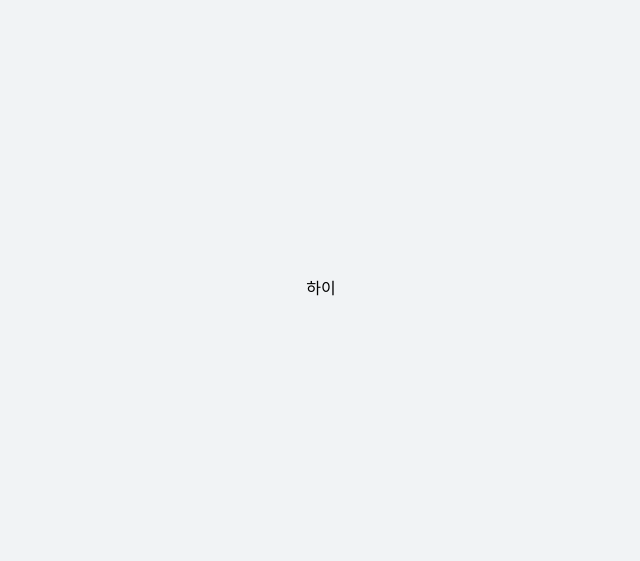
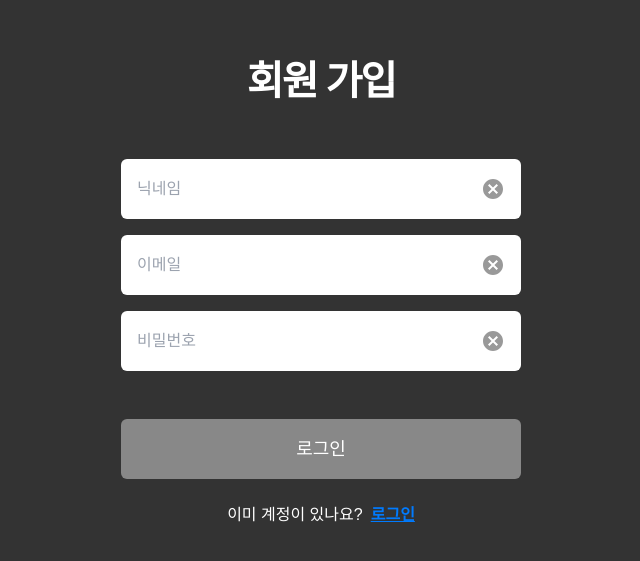
Before and after one commit to T-BluePot/mood-set, a React (Create React App) app in the folder mood-set/: page /signUp in a window 1280 px wide. Shown: the part 111-672 px from the top of the page, without its empty margins (319-959 px from the left). Built offline with nearby package versions, Linux system fonts and the light colour scheme; a web font is replaced by a local one.

Commit message:
feat sign-up page

```diff
--- a/mood-set/package.json
+++ b/mood-set/package.json
@@ -18,6 +18,7 @@
     "@types/react": "^19.0.9",
     "@types/react-dom": "^19.0.3",
     "class-variance-authority": "^0.7.1",
+    "firebase": "^11.4.0",
     "lucide-react": "^0.475.0",
     "react": "^19.0.0",
     "react-dom": "^19.0.0",
--- /dev/null
+++ b/mood-set/src/firebase.tsx
@@ -0,0 +1,17 @@
+// Import the functions you need from the SDKs you need
+import { initializeApp } from "firebase/app";
+// TODO: Add SDKs for Firebase products that you want to use
+// https://firebase.google.com/docs/web/setup#available-libraries
+
+// Your web app's Firebase configuration
+const firebaseConfig = {
+  apiKey: "AIzaSyBoAHfdATF4o7Ct5O2NK9lYq88JmAh6fDo",
+  authDomain: "mood-set-f2239.firebaseapp.com",
+  projectId: "mood-set-f2239",
+  storageBucket: "mood-set-f2239.firebasestorage.app",
+  messagingSenderId: "826542357279",
+  appId: "1:826542357279:web:54bdb71967a99461368e2a",
+};
+
+// Initialize Firebase
+const app = initializeApp(firebaseConfig);
--- a/mood-set/src/pages/main/Main.tsx
+++ b/mood-set/src/pages/main/Main.tsx
@@ -1,6 +1,6 @@
 import React from "react";
 import { useState, useEffect } from "react";
-import { useNavigate, Outlet } from "react-router-dom";
+import { useNavigate } from "react-router-dom";
 // design
 import "../../styles/logoAnimation.css";
 import CancelIcon from "@mui/icons-material/Cancel";
@@ -20,15 +20,15 @@ const Main = () => {
 
   return (
     <div>
-      <div className="flex flex-col items-center justify-center h-screen bg-gray-90 font-pretendard">
+      <div className="flex flex-col items-center justify-center w-screen h-screen bg-gray-90 font-pretendard">
         <div className="flex flex-col items-center gap-12 mb-12">
           {/* 메인 로고 */}
           <div className="w-[100px] h-[100px] rounded-full gradient-bg" />
           <div className="flex flex-col space-y-4 ">
             <div className="relative w-[400px] ">
               <input
-                className="w-full h-[60px] p-4 pr-12 rounded-md focus:outline-none focus:ring-2 focus:ring-main-hard-50 "
-                placeholder="아이디 또는 이메일"
+                className="w-full h-[60px] p-4 pr-12 rounded-md focus:outline-none focus:ring-2 focus:ring-main-hard-40 transition"
+                placeholder="이메일"
                 type="text"
                 value={id}
                 onChange={(e) => setId(e.target.value)}
@@ -40,7 +40,7 @@ const Main = () => {
             </div>
             <div className="relative w-[400px] ">
               <input
-                className="w-full h-[60px] p-4 pr-12 rounded-md focus:outline-none focus:ring-2 focus:ring-main-hard-50"
+                className="w-full h-[60px] p-4 pr-12 rounded-md focus:outline-none focus:ring-2 focus:ring-main-hard-40 transition"
                 placeholder="비밀번호"
                 type="password"
                 value={password}
@@ -55,7 +55,7 @@ const Main = () => {
         </div>
         <div>
           <button
-            className={`w-[400px] h-[60px] items-center justify-center rounded-md text-white text-lg ${
+            className={`w-[400px] h-[60px] items-center justify-center rounded-md text-white text-lg  ${
               fillAccount ? "bg-main-hard-40" : "bg-gray-40"
             }`}
           >
--- a/mood-set/src/pages/main/SignUp.tsx
+++ b/mood-set/src/pages/main/SignUp.tsx
@@ -1,9 +1,102 @@
 import React from "react";
+import { useState, useEffect } from "react";
+import { useNavigate, useLocation } from "react-router-dom";
+// design
+import CancelIcon from "@mui/icons-material/Cancel";
 
 const SignUp = () => {
+  const navigate = useNavigate();
+  const location = useLocation();
+
+  const [userName, setUserName] = useState<string>("");
+  const [userId, setUserId] = useState<string>("");
+  const [userPw, setUserPw] = useState<string>("");
+
+  const [fillAccount, setFillAccount] = useState<boolean>(false);
+
+  useEffect(() => {
+    if (userName.trim() === "" || userId.trim() === "" || userPw.trim() === "")
+      setFillAccount(false);
+    else setFillAccount(true);
+  }, [userName, userId, userPw]);
+
+  useEffect(() => {
+    setUserName("");
+    setUserId("");
+    setUserPw("");
+  }, [location.pathname]);
+
   return (
-    <div className="flex flex-col items-center justify-center h-screen bg-gray-10 font-pretendard">
-      <p>하이</p>
+    <div className="flex items-center justify-center w-screen h-screen bg-gray-90 font-pretendard">
+      <div className="flex flex-col items-center justify-center px-10 py-12 rounded-[12px] bg-black/10">
+        <p className="text-[40px] mb-12 tracking-tighter text-white font-semibold select-none">
+          회원 가입
+        </p>
+        <div className="mb-12">
+          <div className="flex flex-col space-y-4 ">
+            <div className="relative w-[400px] ">
+              <input
+                className="w-full h-[60px] p-4 pr-12 rounded-md focus:outline-none focus:ring-2 focus:ring-main-hard-40 transition"
+                placeholder="닉네임"
+                type="text"
+                autoComplete="additional-name"
+                value={userName}
+                onChange={(e) => setUserName(e.target.value)}
+              />
+              <CancelIcon
+                className="absolute right-4 top-1/2 transform -translate-y-1/2 text-gray-30 cursor-pointer"
+                onClick={() => setUserName("")}
+              />
+            </div>
+            <div className="relative w-[400px] ">
+              <input
+                className="w-full h-[60px] p-4 pr-12 rounded-md focus:outline-none focus:ring-2 focus:ring-main-hard-40 transition"
+                placeholder="이메일"
+                type="email"
+                value={userId}
+                onChange={(e) => setUserId(e.target.value)}
+              />
+              <CancelIcon
+                className="absolute right-4 top-1/2 transform -translate-y-1/2 text-gray-30 cursor-pointer"
+                onClick={() => setUserId("")}
+              />
+            </div>
+            <div className="relative w-[400px] ">
+              <input
+                className="w-full h-[60px] p-4 pr-12 rounded-md focus:outline-none focus:ring-2 focus:ring-main-hard-40 transition"
+                placeholder="비밀번호"
+                type="password"
+                value={userPw}
+                onChange={(e) => setUserPw(e.target.value)}
+              />
+              <CancelIcon
+                className="absolute right-4 top-1/2 transform -translate-y-1/2 text-gray-30 cursor-pointer"
+                onClick={() => setUserPw("")}
+              />
+            </div>
+          </div>
+        </div>
+        <div>
+          <button
+            className={`w-[400px] h-[60px] items-center justify-center rounded-md text-white text-lg  ${
+              fillAccount ? "bg-main-hard-40" : "bg-gray-40"
+            }`}
+          >
+            로그인
+          </button>
+          <div className="flex justify-center items-center space-x-2 mt-6">
+            <p className="text-white">이미 계정이 있나요?</p>
+            <p
+              onClick={() => {
+                navigate("/");
+              }}
+              className="text-main-hard-40 underline font-bold cursor-pointer"
+            >
+              로그인
+            </p>
+          </div>
+        </div>
+      </div>
     </div>
   );
 };
--- a/mood-set/src/styles/logoAnimation.css
+++ b/mood-set/src/styles/logoAnimation.css
@@ -11,7 +11,13 @@
 }
 
 .gradient-bg {
-  background: linear-gradient(-45deg, #e27878, #dbe278, #32a39b, #e27878);
+  background: radial-gradient(
+    circle at 30% 30%,
+    #e27878,
+    #dbe278,
+    #32a39b,
+    #e27878
+  );
   background-size: 300% 300%;
   animation: gradientWave 16s ease infinite;
 }
```
Also changed, not shown: 1 other file (tests, documents, lock files or other folders).
